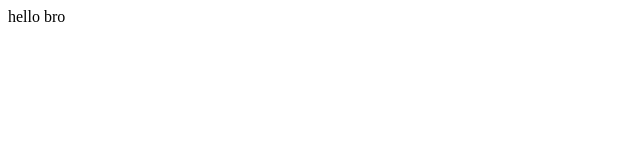
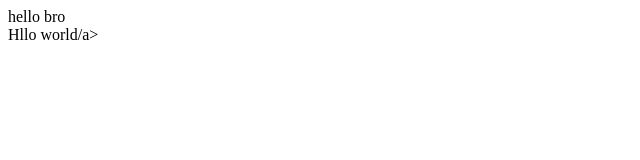
Before and after one commit to nhuynh30/demo, a plain HTML site: page index.html in a window 1280 px wide. Shown: the full height of the page, 0-640 px from the left. Drawn offline with Linux system fonts and the light colour scheme.

Commit message:
updated index.html

```diff
--- a/index.html
+++ b/index.html
@@ -1 +1,2 @@
 <div>hello bro</div>
+<a>Hllo world/a>
```
